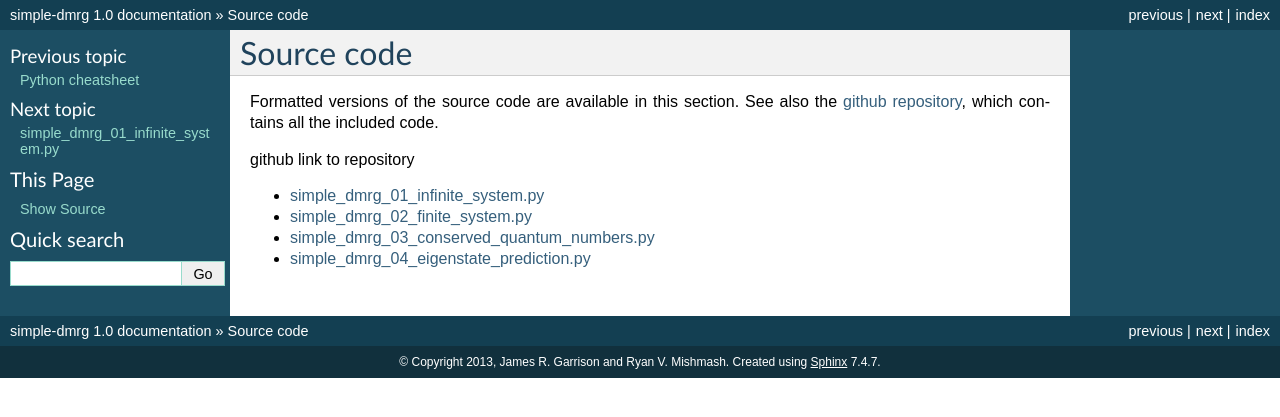
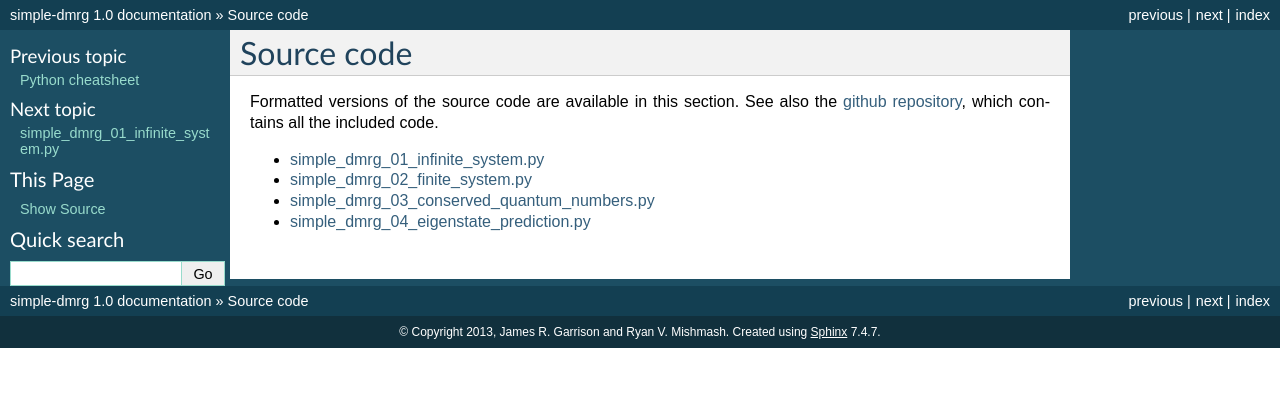
Before and after one commit to simple-dmrg/simple-dmrg, a Sphinx documentation site: the page built from docs/source-code.rst, in a window 1280 px wide. Shown: the top 417 px of the page. Built offline with Sphinx 7.4.7, drawn with Linux system fonts in a browser that asks for light colours; formulas are drawn with MathJax 3.

Commit message:
removed note to self

```diff
--- a/docs/source-code.rst
+++ b/docs/source-code.rst
@@ -6,8 +6,6 @@ See also the `github repository
 <https://github.com/simple-dmrg/simple-dmrg>`_, which contains all the
 included code.
 
-github link to repository
-
 .. toctree::
 
    01_infinite_system
```
